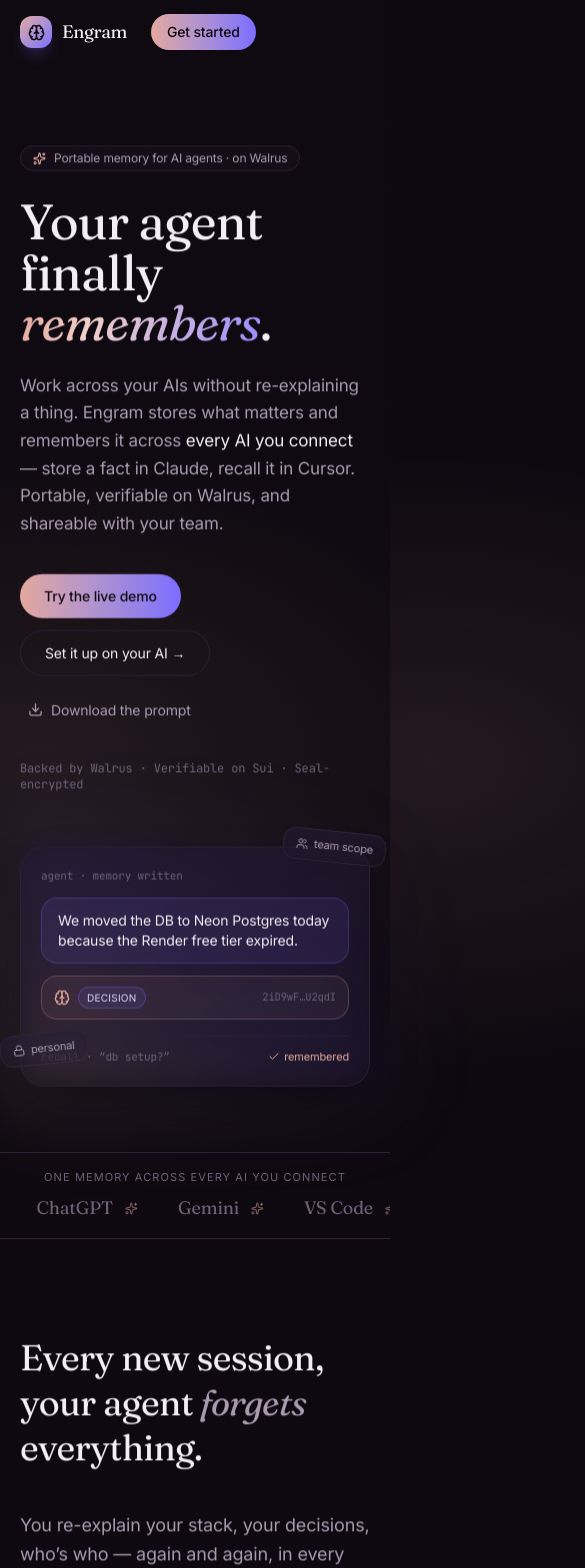
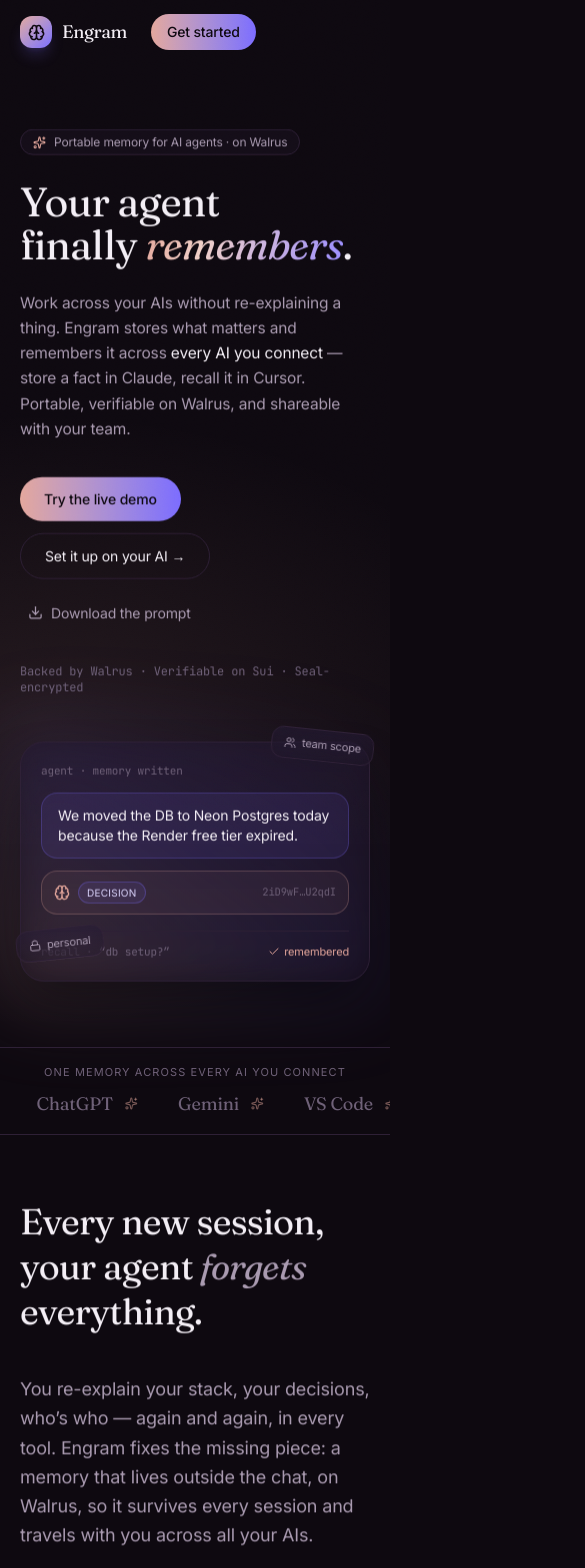
Before and after one commit to Ipramking/engram, a React (Vite) app: page / in a window 390 px wide. Shown: the top 1568 px of the page, 585 px wide, since content can reach past the window. Built offline with nearby package versions, Linux system fonts and the light colour scheme; no server answers.

Commit message:
Mobile: kill horizontal overflow, responsive hero + spacing, scrollable tour rail

```diff
--- a/src/App.tsx
+++ b/src/App.tsx
@@ -95,16 +95,16 @@ function Nav() {
 
 function Hero() {
   return (
-    <header className="relative mx-auto max-w-6xl px-5 pt-20 pb-16 sm:pt-28 sm:pb-24">
-      <div className="grid items-center gap-14 lg:grid-cols-[1.1fr_0.9fr]">
+    <header className="relative mx-auto max-w-6xl px-5 pt-16 pb-16 sm:pt-28 sm:pb-24">
+      <div className="grid items-center gap-12 lg:grid-cols-[1.1fr_0.9fr] lg:gap-14">
         <div data-reveal>
           <span className="inline-flex items-center gap-2 rounded-full border border-line bg-surface/50 px-3 py-1 text-xs text-mut">
             <Sparkles size={13} className="text-rose" /> Portable memory for AI agents · on Walrus
           </span>
-          <h1 className="mt-6 text-[3.1rem] leading-[1.02] sm:text-[4.4rem]">
+          <h1 className="mt-6 text-[2.55rem] leading-[1.05] sm:text-[4.4rem] sm:leading-[1.02]">
             Your agent<br />finally <span className="text-gradient italic">remembers</span>.
           </h1>
-          <p className="mt-6 max-w-xl text-[17px] leading-relaxed text-mut">
+          <p className="mt-6 max-w-xl text-[15.5px] leading-relaxed text-mut sm:text-[17px]">
             Work across your AIs without re-explaining a thing. Engram stores what matters and remembers
             it across <span className="text-txt">every AI you connect</span> — store a fact in Claude,
             recall it in Cursor. Portable, verifiable on Walrus, and shareable with your team.
@@ -150,10 +150,10 @@ function HeroCard() {
           <span className="inline-flex items-center gap-1 text-[11px] text-rose"><Check size={12} /> remembered</span>
         </div>
       </div>
-      <div className="absolute -right-4 -top-4 inline-flex rotate-6 items-center gap-1.5 rounded-xl border border-line glass px-3 py-1.5 text-[11px] text-mut animate-float" style={{ animationDelay: '1.5s' }}>
+      <div className="absolute -right-1 -top-3 inline-flex rotate-6 items-center gap-1.5 rounded-xl border border-line glass px-3 py-1.5 text-[11px] text-mut animate-float sm:-right-4 sm:-top-4" style={{ animationDelay: '1.5s' }}>
         <Users size={12} /> team scope
       </div>
-      <div className="absolute -left-5 bottom-6 inline-flex -rotate-6 items-center gap-1.5 rounded-xl border border-line glass px-3 py-1.5 text-[11px] text-mut animate-float" style={{ animationDelay: '0.8s' }}>
+      <div className="absolute -left-1 bottom-6 inline-flex -rotate-6 items-center gap-1.5 rounded-xl border border-line glass px-3 py-1.5 text-[11px] text-mut animate-float sm:-left-5" style={{ animationDelay: '0.8s' }}>
         <Lock size={12} /> personal
       </div>
     </div>
@@ -179,7 +179,7 @@ function Marquee() {
 
 function Problem() {
   return (
-    <section className="mx-auto max-w-6xl px-5 py-24">
+    <section className="mx-auto max-w-6xl px-5 py-16 sm:py-24">
       <div className="grid gap-10 lg:grid-cols-2 lg:items-end">
         <h2 data-reveal className="text-4xl leading-tight sm:text-5xl">
           Every new session,<br />your agent <span className="text-mut italic">forgets</span> everything.
@@ -239,7 +239,7 @@ function Remembers() {
 
 function How() {
   return (
-    <section id="how" className="mx-auto max-w-6xl px-5 py-24">
+    <section id="how" className="mx-auto max-w-6xl px-5 py-16 sm:py-24">
       <div data-reveal className="mb-14 max-w-2xl">
         <p className="mb-3 font-mono text-xs tracking-widest text-rose uppercase">How it works</p>
         <h2 className="text-4xl sm:text-5xl">Remember once. Recall forever.</h2>
@@ -275,7 +275,7 @@ function How() {
 function Team() {
   const cfg = `{\n  "mcpServers": {\n    "engram": {\n      "url": "${ENDPOINT}/mcp?token=<TOKEN>&room=<team>"\n    }\n  }\n}`
   return (
-    <section id="team" className="mx-auto max-w-6xl px-5 py-24">
+    <section id="team" className="mx-auto max-w-6xl px-5 py-16 sm:py-24">
       <div className="grid gap-12 lg:grid-cols-2 lg:items-center">
         <div data-reveal>
           <p className="mb-3 font-mono text-xs tracking-widest text-rose uppercase">Shared memory</p>
@@ -306,7 +306,7 @@ function Team() {
 
 function DemoSection() {
   return (
-    <section id="demo" className="mx-auto max-w-6xl px-5 py-24">
+    <section id="demo" className="mx-auto max-w-6xl px-5 py-16 sm:py-24">
       <div data-reveal className="mb-10 text-center">
         <p className="mb-3 font-mono text-xs tracking-widest text-rose uppercase">Interactive tutorial</p>
         <h2 className="text-4xl sm:text-5xl">See it for yourself.</h2>
--- a/src/components/Demo.tsx
+++ b/src/components/Demo.tsx
@@ -190,19 +190,21 @@ export default function Demo() {
       </div>
 
       {/* guided tour rail */}
-      <div className="flex flex-wrap items-center gap-2 border-b border-line bg-bg/30 px-4 py-2.5 sm:px-5">
-        <span className="mr-1 text-[11px] font-medium tracking-widest text-faint uppercase">Guided tour</span>
+      <div className="flex items-center gap-2 border-b border-line bg-bg/30 px-4 py-2.5 sm:px-5">
+        <span className="mr-1 shrink-0 text-[11px] font-medium tracking-widest text-faint uppercase">Guided tour</span>
+        <div className="no-scrollbar flex min-w-0 flex-1 items-center gap-2 overflow-x-auto sm:flex-wrap">
           {TOUR.map((s, i) => (
             <span
               key={i}
-            className={`rounded-full px-2.5 py-1 text-[11px] transition ${
+              className={`shrink-0 whitespace-nowrap rounded-full px-2.5 py-1 text-[11px] transition ${
                 i < step ? 'text-rose/70 line-through decoration-rose/30' : i === step ? 'bg-rose/15 text-rose ring-1 ring-rose/30' : 'text-faint'
               }`}
             >
               {i + 1}. {s.label}
             </span>
           ))}
-        <div className="ml-auto flex items-center gap-2">
+        </div>
+        <div className="flex shrink-0 items-center gap-2">
           {step < TOUR.length ? (
             <button
               onClick={runStep}
--- a/src/components/Setup.tsx
+++ b/src/components/Setup.tsx
@@ -127,7 +127,7 @@ export default function Setup() {
   const client = CLIENTS.find((c) => c.id === active)!
 
   return (
-    <section id="setup" className="mx-auto max-w-6xl px-5 py-24">
+    <section id="setup" className="mx-auto max-w-6xl px-5 py-16 sm:py-24">
       <div data-reveal className="mb-8 text-center">
         <p className="mb-3 font-mono text-xs tracking-widest text-rose uppercase">Set it up</p>
         <h2 className="text-4xl sm:text-5xl">Connect it to any AI.</h2>
--- a/src/index.css
+++ b/src/index.css
@@ -28,6 +28,11 @@
   body,
   #root {
     min-height: 100%;
+  }
+  html,
+  body {
+    overflow-x: hidden;
+    max-width: 100%;
   }
   body {
     margin: 0;
@@ -143,3 +148,11 @@ body::after {
   scrollbar-width: thin;
   scrollbar-color: var(--color-line-2) transparent;
 }
+
+.no-scrollbar {
+  -ms-overflow-style: none;
+  scrollbar-width: none;
+}
+.no-scrollbar::-webkit-scrollbar {
+  display: none;
+}
```
Lines whose indentation alone changed are shown as unchanged.
